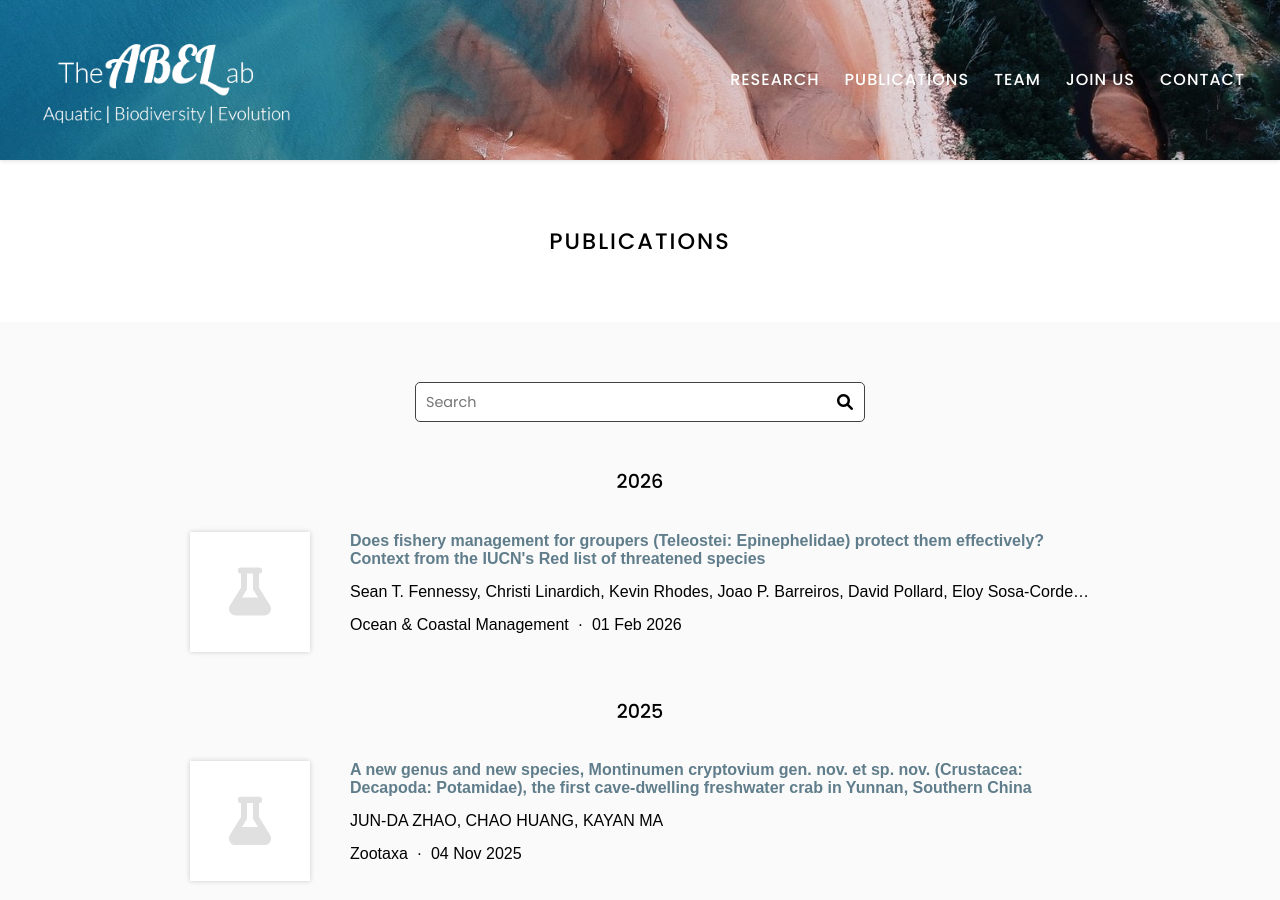
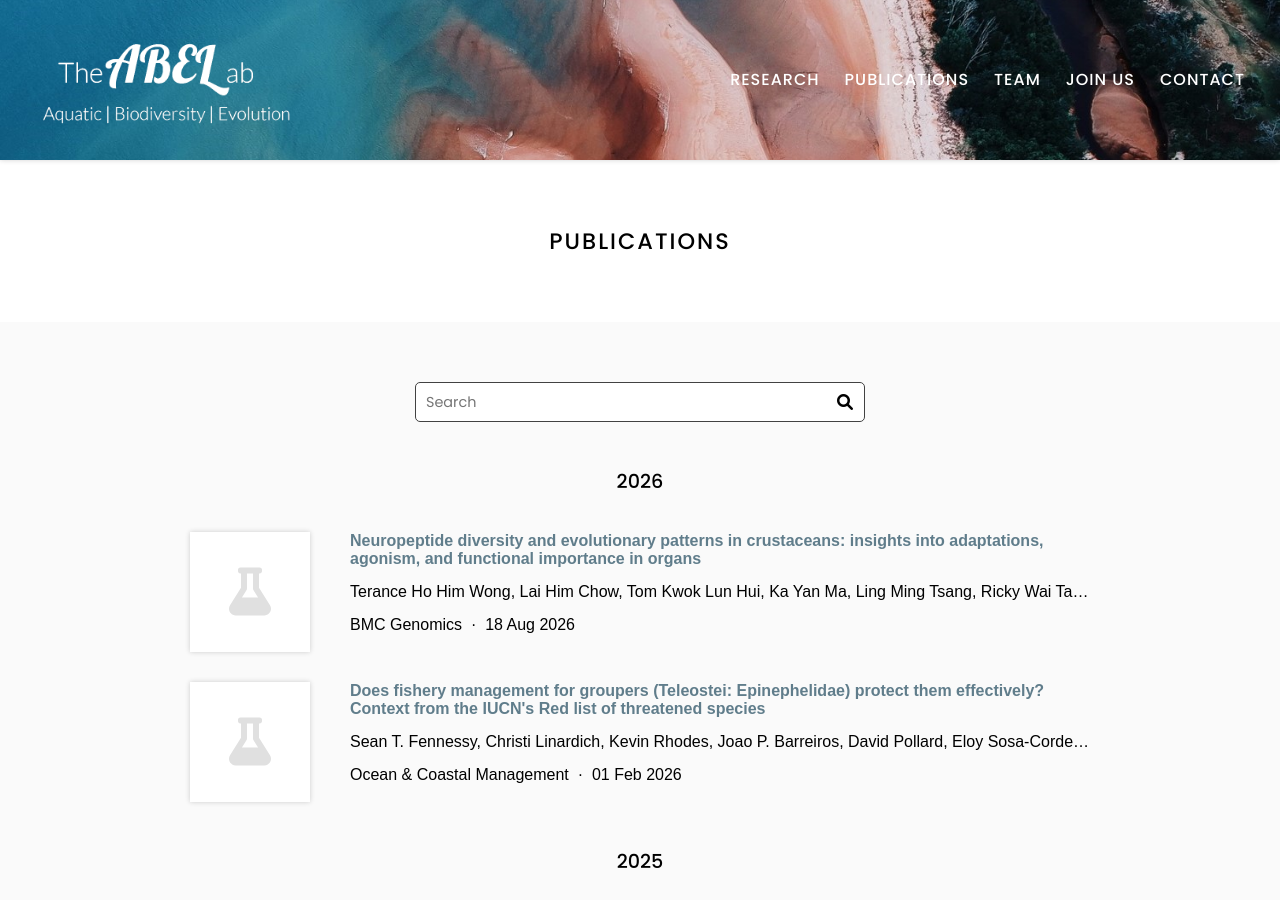
Before and after one commit to abel-sysu/en, a Jekyll site: the page built from publications/index.md, in a window 1280 px wide and 900 px high. Built offline with Jekyll 4.4.1, drawn with Linux system fonts in a browser that asks for light colours.

Commit message:
Generate citations

```diff
--- a/_data/citations.yaml
+++ b/_data/citations.yaml
@@ -1,6 +1,23 @@
 # DO NOT EDIT, GENERATED AUTOMATICALLY FROM SOURCES.YAML (AND ELSEWHERE)
 # See https://github.com/greenelab/lab-website-template/wiki/Citations
 
+- id: doi:10.1186/s12864-026-13172-1
+  title: 'Neuropeptide diversity and evolutionary patterns in crustaceans: insights
+    into adaptations, agonism, and functional importance in organs'
+  authors:
+  - Terance Ho Him Wong
+  - Lai Him Chow
+  - Tom Kwok Lun Hui
+  - Ka Yan Ma
+  - Ling Ming Tsang
+  - Ricky Wai Tak Leung
+  - Jing Qin
+  publisher: BMC Genomics
+  date: '2026-08-18'
+  link: https://doi.org/hcgktd
+  orcid: 0000-0001-5690-2319
+  page: kayan-ma
+  _cache: 09bc5a4cd8c144524d10d229878d051379d2133096e148abe324a1d1900d0b9b
 - id: doi:10.1016/j.ocecoaman.2025.108065
   title: 'Does fishery management for groupers (Teleostei: Epinephelidae) protect
     them effectively? Context from the IUCN''s Red list of threatened species'
```
